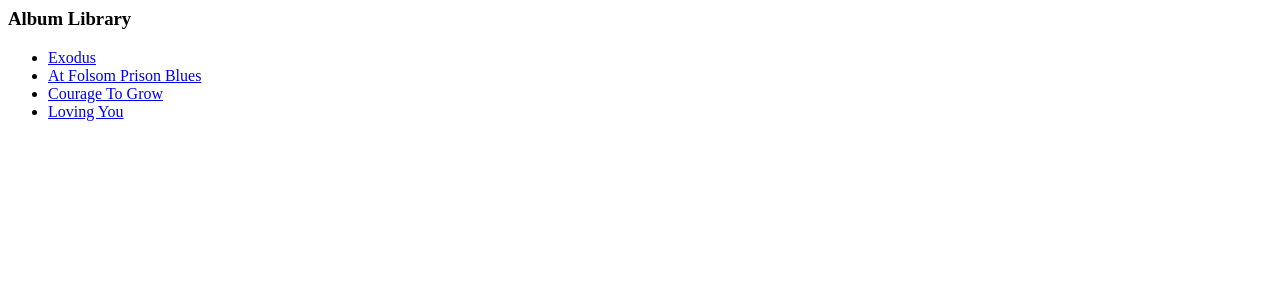
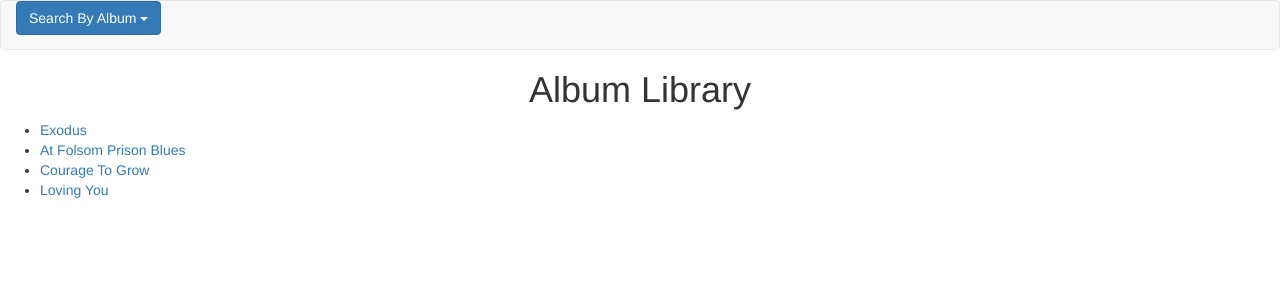
Before and after one commit to michelelang/MusicLibrary-, a Django app: page /music/ in a window 1280 px wide. Shown: the top 300 px of the page. Run offline with Django 3.2, Linux system fonts and the light colour scheme; data comes from the database, SQL or seed files in the repository; some libraries are stand-ins or nearby versions.

Commit message:
added drop down menu for album

```diff
--- a/MusicLib/urls.py
+++ b/MusicLib/urls.py
@@ -24,5 +24,6 @@ urlpatterns = [
     url(r'^music/', include('music_lib.urls')),
 ]
 
+
 urlpatterns+=static(settings.STATIC_URL,
 document_root=settings.STATIC_ROOT)
--- a/music_lib/static/css/style.css
+++ b/music_lib/static/css/style.css
@@ -7,3 +7,7 @@
 .header {
     text-align: center;
 }
+
+.header_index {
+    text-align: center;
+}
--- a/music_lib/templates/music_lib/index.html
+++ b/music_lib/templates/music_lib/index.html
@@ -1,6 +1,44 @@
+<!DOCTYPE html>
+<html>
+<head>
+	<title>Search</title>
+
+
+{% load static %}
+
+    <link rel="stylesheet" href="https://maxcdn.bootstrapcdn.com/bootstrap/3.3.7/css/bootstrap.min.css">
+    <link href="{% static 'css/style.css' %}" rel="stylesheet" type="text/css">
+
+    <script src="https://ajax.googleapis.com/ajax/libs/jquery/3.3.1/jquery.min.js"></script>
+
+    <script src="https://maxcdn.bootstrapcdn.com/bootstrap/3.3.7/js/bootstrap.min.js"></script>
+
+</head>
+
+<body>
+
+    <nav class="navbar navbar-default">
+        <div class="container-fluid">
+            <div class="navbar-header"></div>
+
+                <div class="dropdown">
+                    <button class="btn btn-primary dropdown-toggle" type="button" data-toggle="dropdown">Search By Album
+                    <span class="caret"></span>
+                    </button>
+                    <ul class="dropdown-menu">
+                        <li><a href="http://localhost:8000/music/1/">Exodus</a></li>
+                         <li><a href="http://localhost:8000/music/2/">At Folsom Prison Blues</a></li>
+                        <li><a href="http://localhost:8000/music/3/">Courage To Grow</a></li>
+                        <li><a href="http://localhost:8000/music/4/">Loving You</a></li>
+                    </ul>
+
+                </div>
+        </div>
+    </nav>
+
 
     {% if all_albums %}
-        <h3>Album Library</h3>
+        <h1 class="header_index">Album Library</h1>
         <ul>
             {% for album in all_albums %}
             <li><a href="/music/{{ album.id }}">{{ album.album_title }}</a></li>
@@ -9,3 +47,7 @@
     {% else %}
         <h3>You don't have any albums</h3>
     {% endif %}
+
+</body>
+
+</html>
```
Also changed, not shown: 1 other file.
